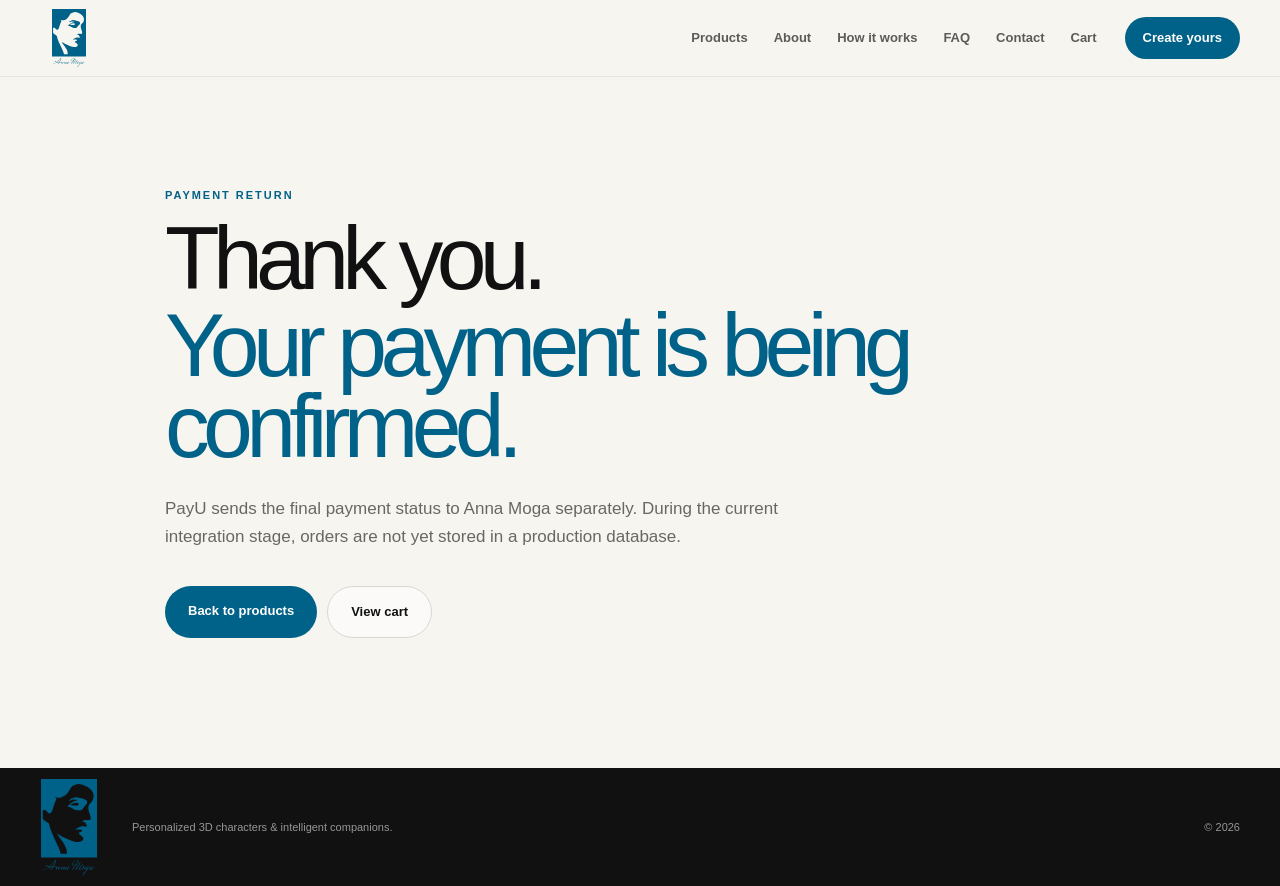
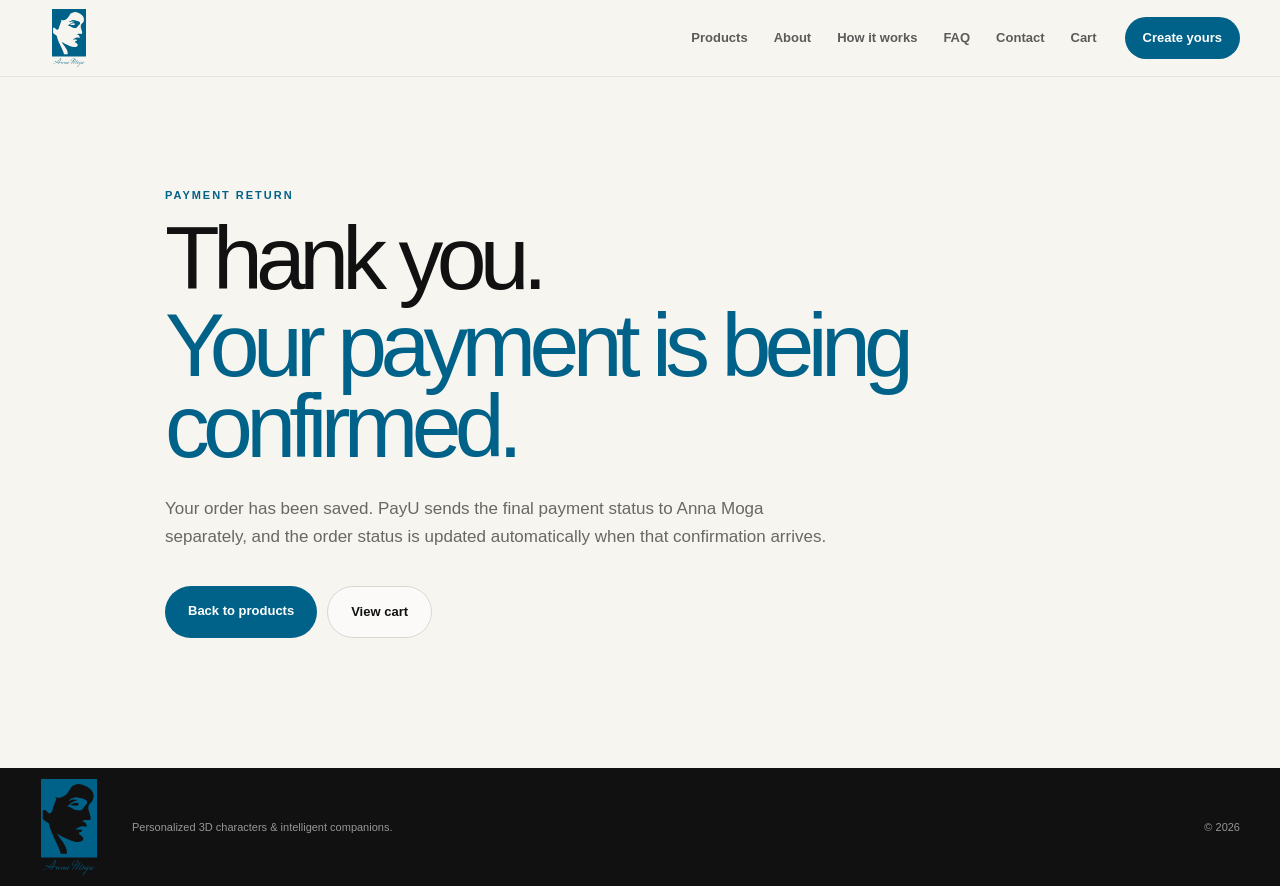
Before and after one commit to solitaryibra/annamoga, a Next.js app: page /order/thank-you in a window 1280 px wide. Built offline with nearby package versions, Linux system fonts and the light colour scheme.

Commit message:
Update payment return messaging after database integration

```diff
--- a/app/order/thank-you/page.tsx
+++ b/app/order/thank-you/page.tsx
@@ -11,7 +11,7 @@ export default function ThankYouPage() {
         <div className="container payment-return-inner">
           <p className="kicker blue">PAYMENT RETURN</p>
           <h1>Thank you.<span>Your payment is being confirmed.</span></h1>
-          <p>PayU sends the final payment status to Anna Moga separately. During the current integration stage, orders are not yet stored in a production database.</p>
+          <p>Your order has been saved. PayU sends the final payment status to Anna Moga separately, and the order status is updated automatically when that confirmation arrives.</p>
           <div className="actions">
             <Link href="/products" className="btn primary">Back to products</Link>
             <Link href="/cart" className="btn secondary">View cart</Link>
```
